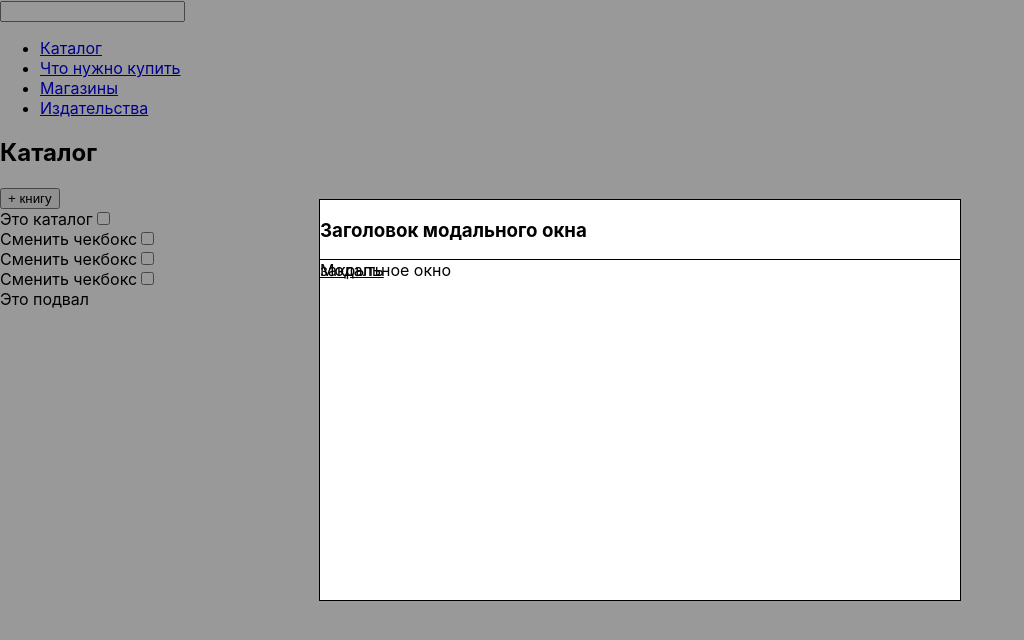
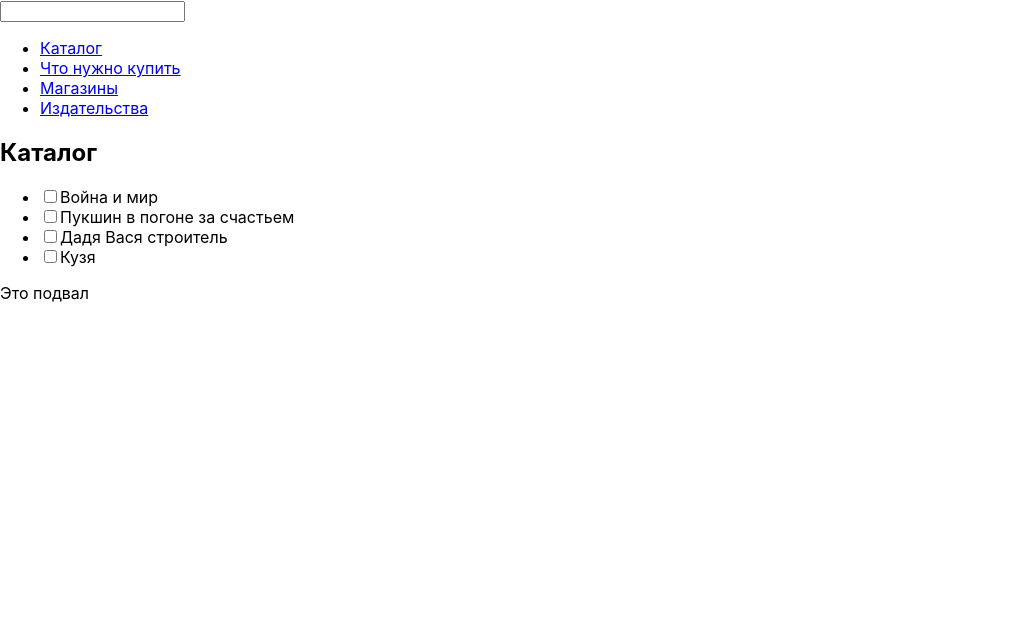
Before and after one commit to workonika/library, a React (Create React App) app: page / in a window 1280 px wide. Shown: the top 640 px of the page, without its empty margins (0-1024 px from the left). Built offline with nearby package versions, Linux system fonts and the light colour scheme.

Commit message:
Удалены не нужные элементы

```diff
--- a/src/Catalog/Catalog.js
+++ b/src/Catalog/Catalog.js
@@ -1,5 +1,5 @@
 import React from "react";
-import CheckBox from "../CheckBox/CheckBox";
+import RenderBox from "../RenderBox/RenderBox";
 import Button from "../Button/Button";
 import Modal from "../Modal/Modal";
 
@@ -8,14 +8,11 @@ export default function Catalog() {
         alert("Button Clicked");
     }
 
+    const books = ["Война и мир", "Пукшин в погоне за счастьем", "Дадя Вася строитель", "Кузя"];
+
     return(
     <React.Fragment>
         <h2>Каталог</h2>
-        <Modal />
-        <div><Button buttonText={"+ книгу"} onClick={openModalWindow}/></div>
-        <div><CheckBox labelText={"Это каталог"}/></div>
-        <div><CheckBox /></div>
-        <div><CheckBox /></div>
-        <div><CheckBox /></div>
+        <RenderBox books={books} />
     </React.Fragment>);
 }
```
